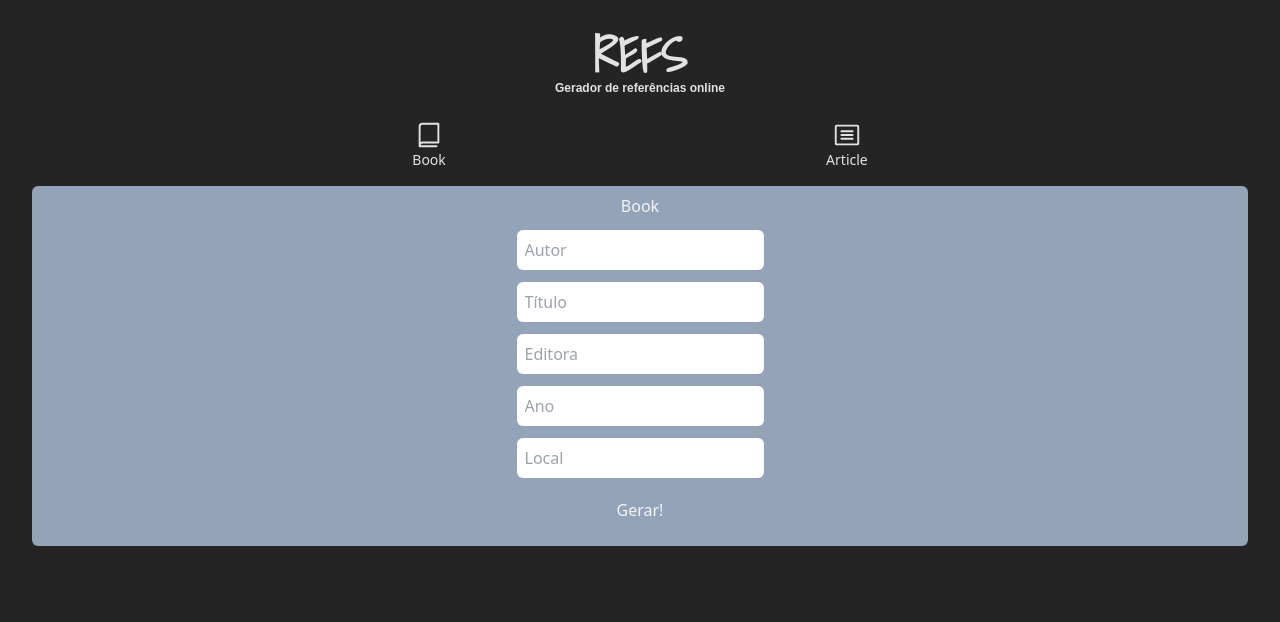
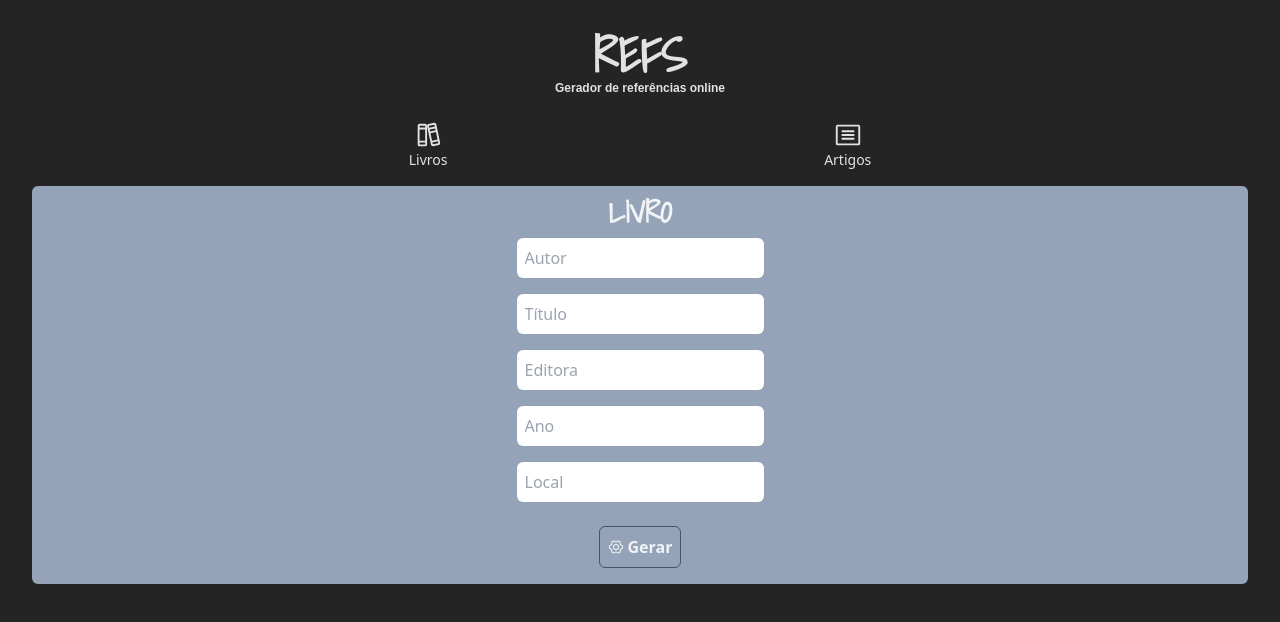
Before and after one commit to gabrigomez/refs, a React (Vite) app: page / in a window 1280 px wide. Shown: the top 622 px of the page. Built offline with nearby package versions, Linux system fonts and the light colour scheme.

Commit message:
styles: buttons and other styles

```diff
--- a/src/components/Article.tsx
+++ b/src/components/Article.tsx
@@ -1,6 +1,7 @@
 import { Field, Form } from "react-final-form"
 import { Articles } from "../interfaces"
 import { validateArticles } from "../utils"
+import { GearSix } from "@phosphor-icons/react"
 
 export const Article = () => {
 
@@ -12,16 +13,18 @@ export const Article = () => {
     <div className="bg-sky-700 rounded-md">
       <div className='flex flex-col jus items-center'>
         <div className='mt-2'>
-          <p>Article</p>
+          <p className="font-title font-semibold text-3xl">
+            ARTIGO
+          </p>
         </div>
         <Form
           onSubmit={onSubmit}
           validate={validateArticles}
           render={({ handleSubmit }) => (
-            <form action="submit" onSubmit={handleSubmit}>
+            <form className="flex flex-col" action="submit" onSubmit={handleSubmit}>
               <Field name="author">
                 {({ input, meta }) => (
-                  <div className="flex flex-col my-3">
+                  <div className="flex flex-col my-2">
                     <input
                       type="text"
                       {...input}
@@ -38,7 +41,7 @@ export const Article = () => {
               </Field>
               <Field name="title">
                 {({ input, meta }) => (
-                  <div className="flex flex-col my-3">
+                  <div className="flex flex-col my-2">
                     <input
                       type="text"
                       {...input}
@@ -55,7 +58,7 @@ export const Article = () => {
               </Field>
               <Field name="publisher">
                 {({ input, meta }) => (
-                  <div className="flex flex-col my-3">
+                  <div className="flex flex-col my-2">
                     <input
                       type="text"
                       {...input}
@@ -72,7 +75,7 @@ export const Article = () => {
               </Field>
               <Field name="mounth">
                 {({ input, meta }) => (
-                  <div className="flex flex-col my-3">
+                  <div className="flex flex-col my-2">
                     <input
                       type="text"
                       {...input}
@@ -89,7 +92,7 @@ export const Article = () => {
               </Field>
               <Field name="year">
                 {({ input, meta }) => (
-                  <div className="flex flex-col my-3">
+                  <div className="flex flex-col my-2">
                     <input
                       type="text"
                       {...input}
@@ -106,7 +109,7 @@ export const Article = () => {
               </Field>
               <Field name="fascicle">
                 {({ input, meta }) => (
-                  <div className="flex flex-col my-3">
+                  <div className="flex flex-col my-2">
                     <input
                       type="text"
                       {...input}
@@ -123,7 +126,7 @@ export const Article = () => {
               </Field>
               <Field name="volume">
                 {({ input, meta }) => (
-                  <div className="flex flex-col my-3">
+                  <div className="flex flex-col my-2">
                     <input
                       type="text"
                       {...input}
@@ -140,7 +143,7 @@ export const Article = () => {
               </Field>
               <Field name="initialPage">
                 {({ input, meta }) => (
-                  <div className="flex flex-col my-3">
+                  <div className="flex flex-col my-2">
                     <input
                       type="text"
                       {...input}
@@ -157,7 +160,7 @@ export const Article = () => {
               </Field>
               <Field name="finalPage">
                 {({ input, meta }) => (
-                  <div className="flex flex-col my-3">
+                  <div className="flex flex-col my-2">
                     <input
                       type="text"
                       {...input}
@@ -174,7 +177,7 @@ export const Article = () => {
               </Field>
               <Field name="locale">
                 {({ input, meta }) => (
-                  <div className="flex flex-col my-3">
+                  <div className="flex flex-col my-2">
                     <input
                       type="text"
                       {...input}
@@ -189,8 +192,11 @@ export const Article = () => {
                   </div>
                 )}
               </Field>
-              <button className='mb-4 p-2 rounded-md hover:bg-gray-800 duration-200'>
-                Gerar!
+              <button className='flex items-center self-center my-4 p-2 rounded-md border border-sky-500 hover:bg-sky-900 duration-200 group'>
+                <GearSix className='text-md mr-1 group-hover:animate-spin' />
+                <p className='font-semibold'>
+                  Gerar
+                </p>
               </button>
             </form>
           )}
--- a/src/components/Book.tsx
+++ b/src/components/Book.tsx
@@ -1,6 +1,7 @@
 import { Form, Field } from 'react-final-form'
 import { Books } from '../interfaces'
 import { validateBooks } from '../utils'
+import { GearSix } from '@phosphor-icons/react'
 
 export const Book = () => {
 
@@ -12,16 +13,18 @@ export const Book = () => {
     <div className="bg-slate-400 rounded-md">
       <div className='flex flex-col jus items-center'>
         <div className='mt-2'>
-          <p>Book</p>
+          <p className="font-title font-semibold text-3xl">
+            LIVRO
+          </p>
         </div>
         <Form
           onSubmit={onSubmit}
           validate={validateBooks}
           render={({ handleSubmit }) => (
-            <form action="submit" onSubmit={handleSubmit}>
+            <form className='flex flex-col' action="submit" onSubmit={handleSubmit}>
               <Field name="author">
                 {({ input, meta }) => (
-                  <div className="flex flex-col my-3">
+                  <div className="flex flex-col my-2">
                     <input
                       type="text"
                       {...input}
@@ -38,7 +41,7 @@ export const Book = () => {
               </Field>
               <Field name="title">
                 {({ input, meta }) => (
-                  <div className="flex flex-col my-3">
+                  <div className="flex flex-col my-2">
                     <input
                       type="text"
                       {...input}
@@ -55,7 +58,7 @@ export const Book = () => {
               </Field>
               <Field name="publisher">
                 {({ input, meta }) => (
-                  <div className="flex flex-col my-3">
+                  <div className="flex flex-col my-2">
                     <input
                       type="text"
                       {...input}
@@ -72,7 +75,7 @@ export const Book = () => {
               </Field>
               <Field name="year">
                 {({ input, meta }) => (
-                  <div className="flex flex-col my-3">
+                  <div className="flex flex-col my-2">
                     <input
                       type="text"
                       {...input}
@@ -89,7 +92,7 @@ export const Book = () => {
               </Field>
               <Field name="locale">
                 {({ input, meta }) => (
-                  <div className="flex flex-col my-3">
+                  <div className="flex flex-col my-2">
                     <input
                       type="text"
                       {...input}
@@ -104,8 +107,11 @@ export const Book = () => {
                   </div>
                 )}
               </Field>
-              <button className='mb-4 p-2 rounded-md hover:bg-gray-800 duration-200'>
-                Gerar!
+              <button className='flex items-center self-center my-4 p-2 rounded-md border border-slate-600 hover:bg-slate-500 duration-200 group'>
+                <GearSix className='text-md mr-1 group-hover:animate-spin' />
+                <p className='font-semibold'>
+                  Gerar
+                </p>
               </button>
             </form>
           )}
--- a/src/components/Home.tsx
+++ b/src/components/Home.tsx
@@ -1,6 +1,6 @@
 import { useState } from "react"
 import { Book } from "./Book"
-import { Book as BookIcon, Article as ArticleIcon } from "@phosphor-icons/react"
+import { Books as BookIcon, Article as ArticleIcon } from "@phosphor-icons/react"
 import { Article } from "./Article"
 
 export const Home = () => {
@@ -20,16 +20,16 @@ export const Home = () => {
           </p>
         </div>
         <div className="flex items-center justify-evenly">
-          <button className="flex flex-col justify-center items-center hover:text-gray-700 duration-300" onClick={changeMode}>
+          <button className="flex flex-col justify-center items-center hover:text-slate-400 duration-300" onClick={changeMode}>
             <BookIcon className="text-3xl" />
             <p className="text-sm">
-              Book
+              Livros
             </p>
           </button>
-          <button className="flex flex-col justify-center items-center hover:text-gray-700 duration-300" onClick={changeMode}>
+          <button className="flex flex-col justify-center items-center hover:text-sky-700 duration-300" onClick={changeMode}>
             <ArticleIcon className="text-3xl" />
             <p className="text-sm">
-              Article
+              Artigos
             </p>
           </button>
         </div>
```
